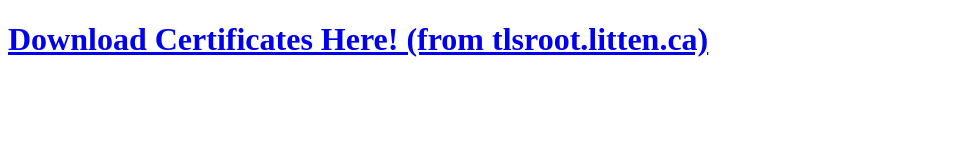
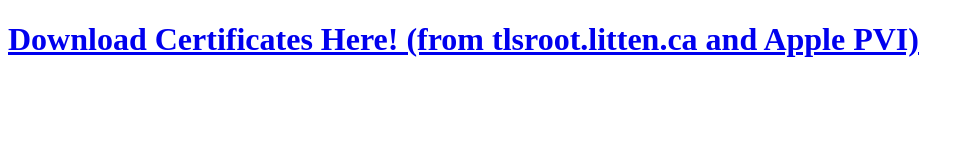
Before and after one commit to chillboi20/chillboi20.github.io, a plain HTML site: page index.html in a window 1280 px wide. Shown: the whole page, without its empty margins (0-974 px from the left). Drawn offline with Linux system fonts and the light colour scheme.

Commit message:
certificates update

```diff
--- a/index.html
+++ b/index.html
@@ -5,5 +5,5 @@
  </head>
  <body>
  <h1>
- <a href="Hanabi's Updated Root CA's.mobileconfig">Download Certificates Here! (from tlsroot.litten.ca)</a>
+ <a href="Certificates for Legacy iOS.mobileconfig">Download Certificates Here! (from tlsroot.litten.ca and Apple PVI)</a>
  </h1>
```
Also changed, not shown: 2 other files.
